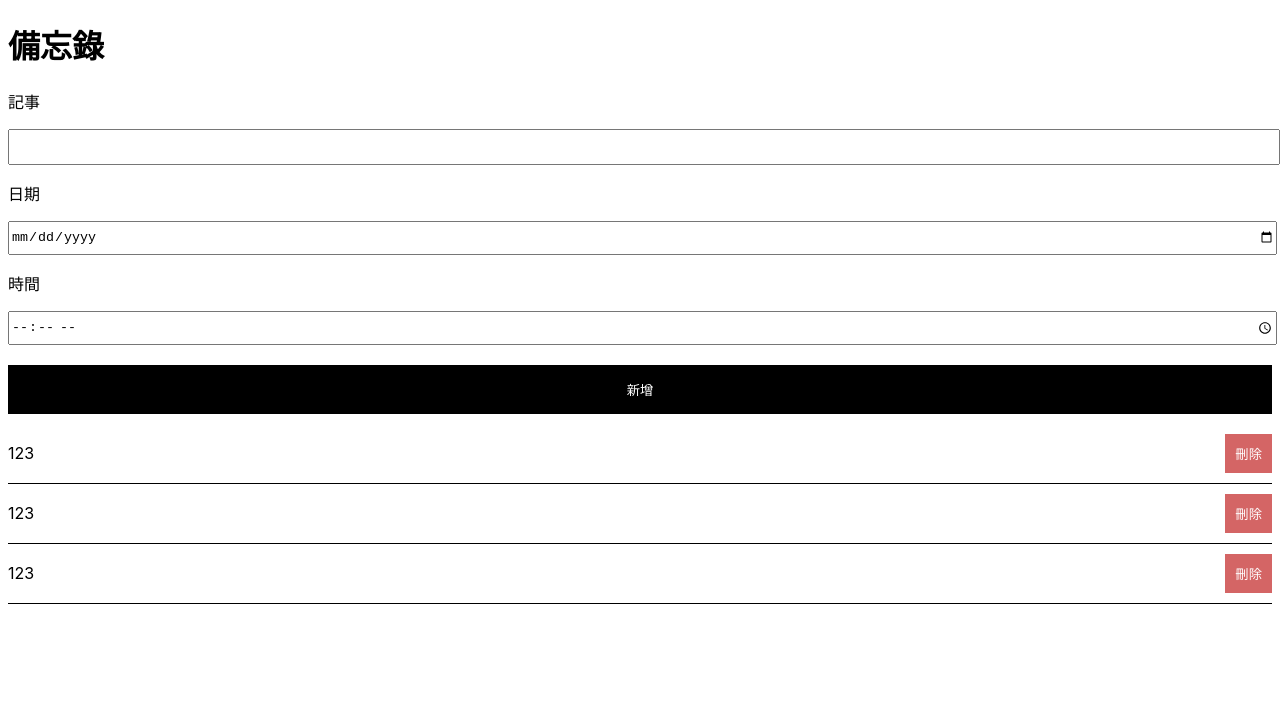
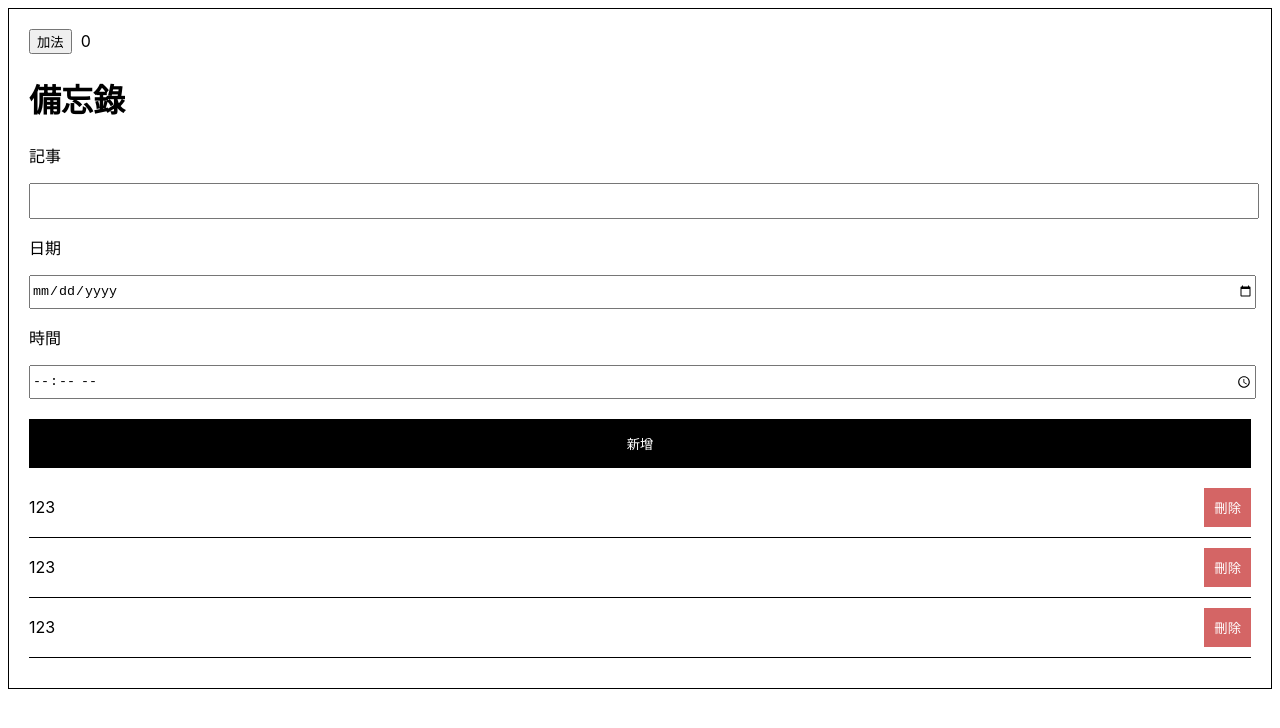
Before and after one commit to jawayang/React101, a React app: page / in a window 1280 px wide. Shown: the top 728 px of the page. Built offline with nearby package versions, Linux system fonts and the light colour scheme; the HTML template or start-up script is replaced by a standard one.

Commit message:
useState 的使用方式

```diff
--- a/src/pages/Home/index.tsx
+++ b/src/pages/Home/index.tsx
@@ -1,10 +1,22 @@
+import { useState } from "react"
+
 import Edit from "./components/Edit";
 import List from "./components/List";
 import "./index.css";
 
 const Home = () => {
+  // 新增一個 useState(預設值) 以取得 [變數,設定變數的函式]
+  const [a,setA] = useState(0)
+  // 設定按鈕點擊(onClick)的行為，呼叫設定變數 a 的函式,且定義該值的變化方式
+  // 原本的值加上 200 後回傳,用來確保每一次的呼叫都是用最後的值去加上 200
+  const plus = ()=>{
+    setA((prev)=>prev+200)
+  }
+
   return (
-    <div>
+    <div className="app">
+      <button onClick={plus}>加法</button> &nbsp;
+      {a}
       <Edit/>
       <List/>
     </div>
```
